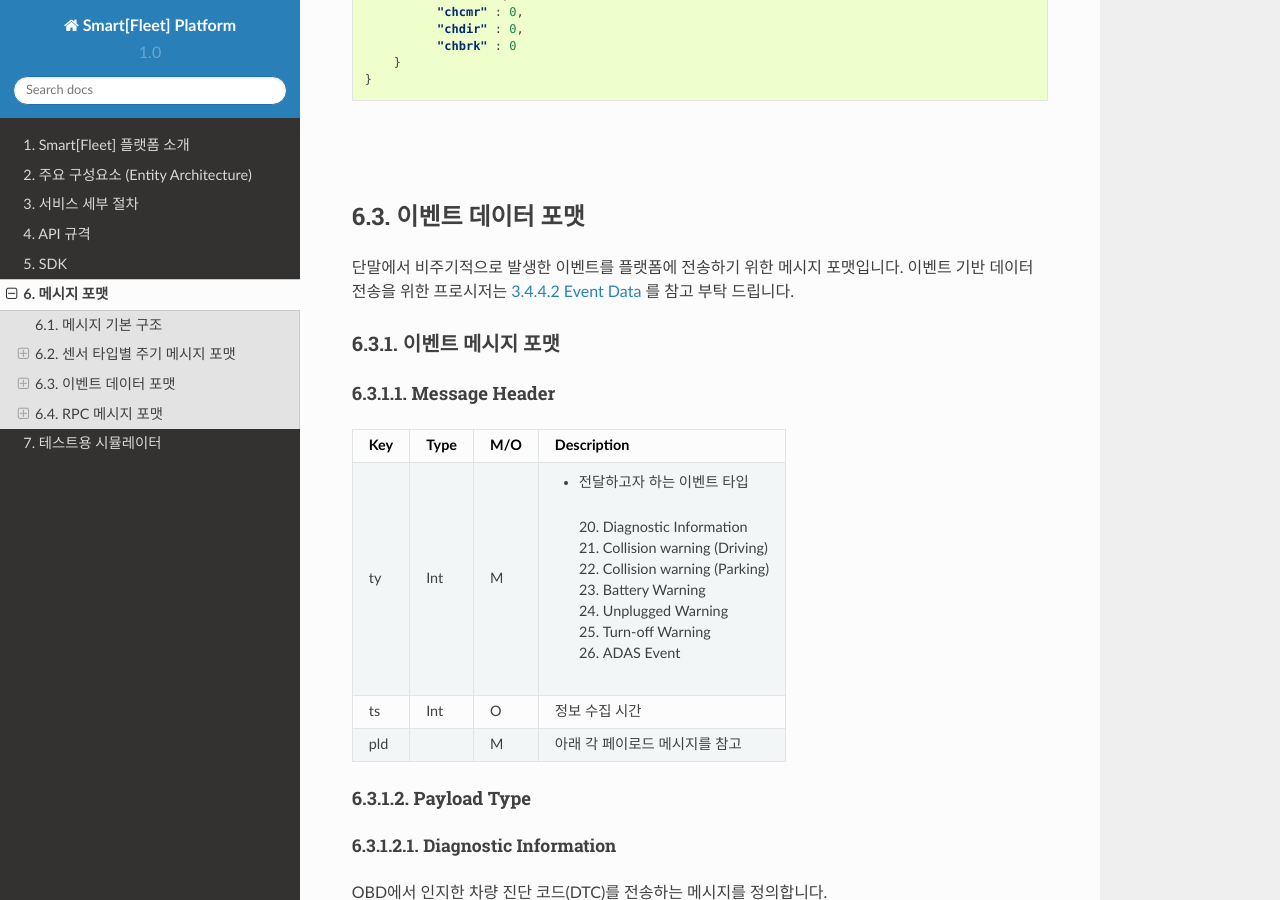
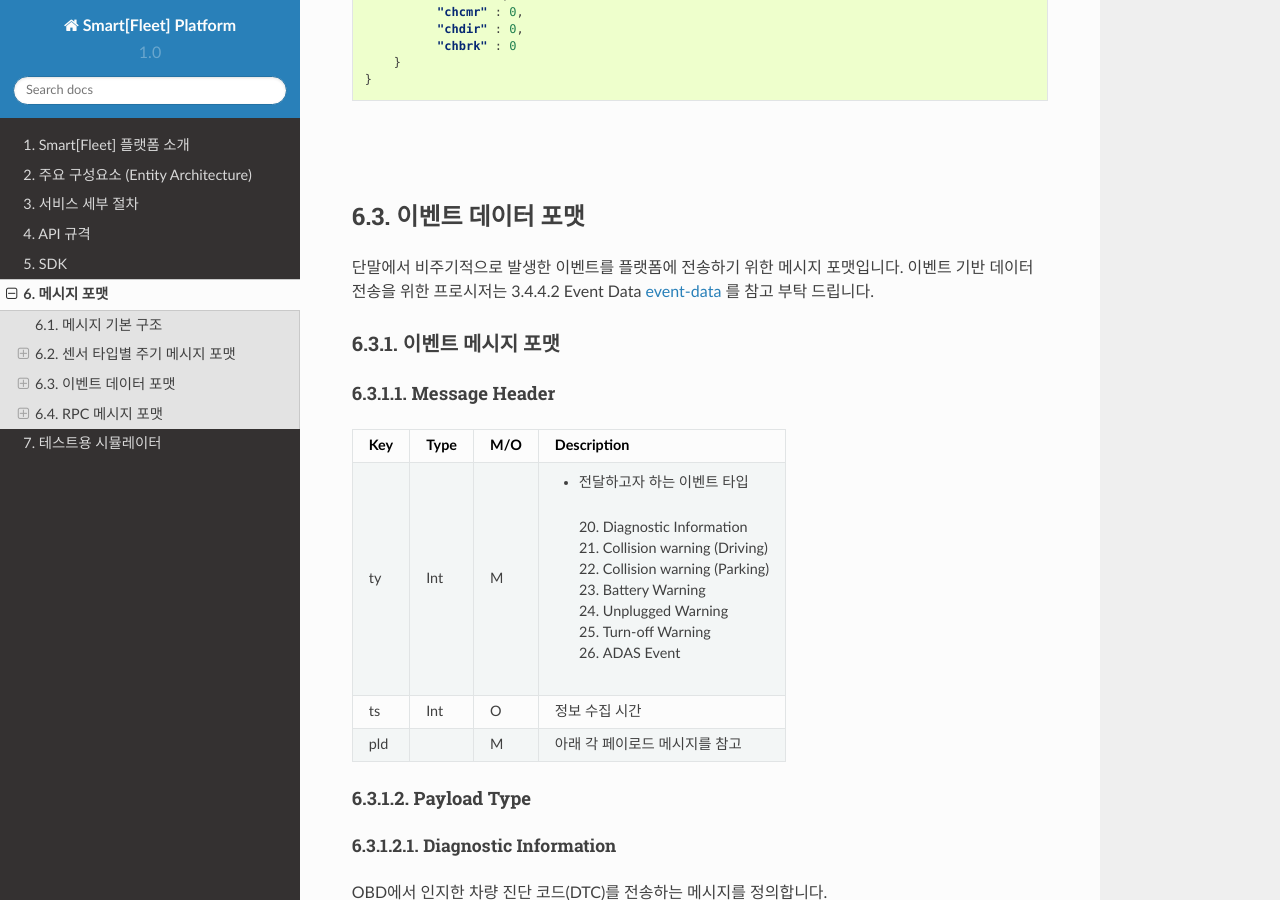
Before and after one commit to skt-smartfleet/web_document, a Sphinx documentation site: the page built from source/message.rst, in a window 1280 px wide and 900 px high, scrolled down 11069 px. Built offline with Sphinx 7.4.7 and the Read the Docs theme 2.0.0, drawn with Linux system fonts in a browser that asks for light colours.

Commit message:
Make link with Event Data Procedure

```diff
--- a/source/message.rst
+++ b/source/message.rst
@@ -614,7 +614,7 @@ Example Code :
 -----------------------------
 
 단말에서 비주기적으로 발생한 이벤트를 플랫폼에 전송하기 위한 메시지 포맷입니다.
-이벤트 기반 데이터 전송을 위한 프로시저는 `3.4.4.2 Event Data <event-data-procedure>`__ 를 참고 부탁 드립니다.
+이벤트 기반 데이터 전송을 위한 프로시저는 3.4.4.2 Event Data `event-data`_ 를 참고 부탁 드립니다.
 
 이벤트 메시지 포맷
 --------------
@@ -1601,3 +1601,6 @@ Sensor Error Response Class
 
 |br|
 |br|
+
+
+.. _event-data: http://smart-fleet-docs.readthedocs.io/ko/latest/procedure/#event-data
```
